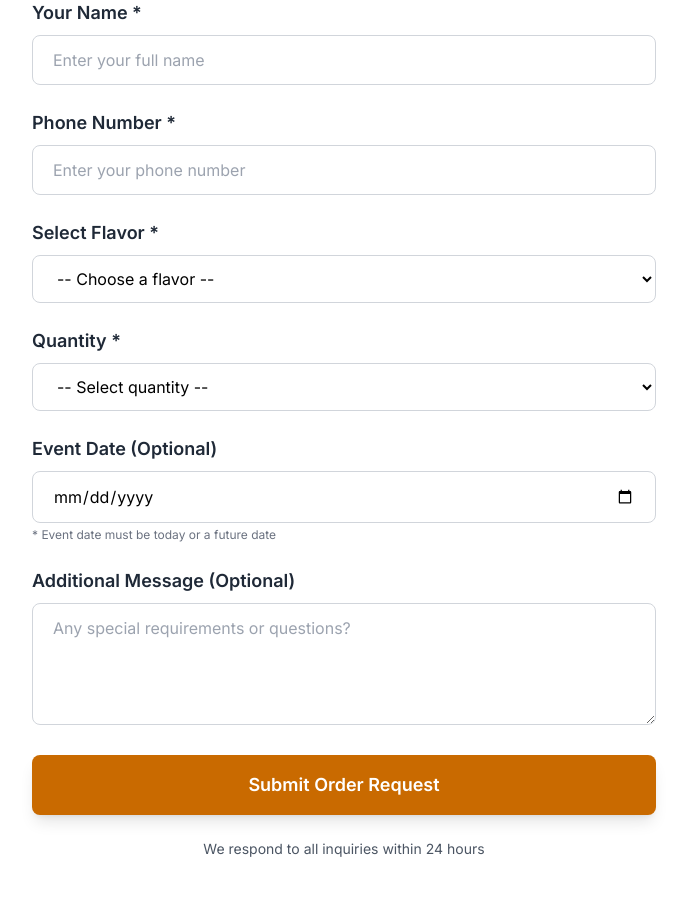
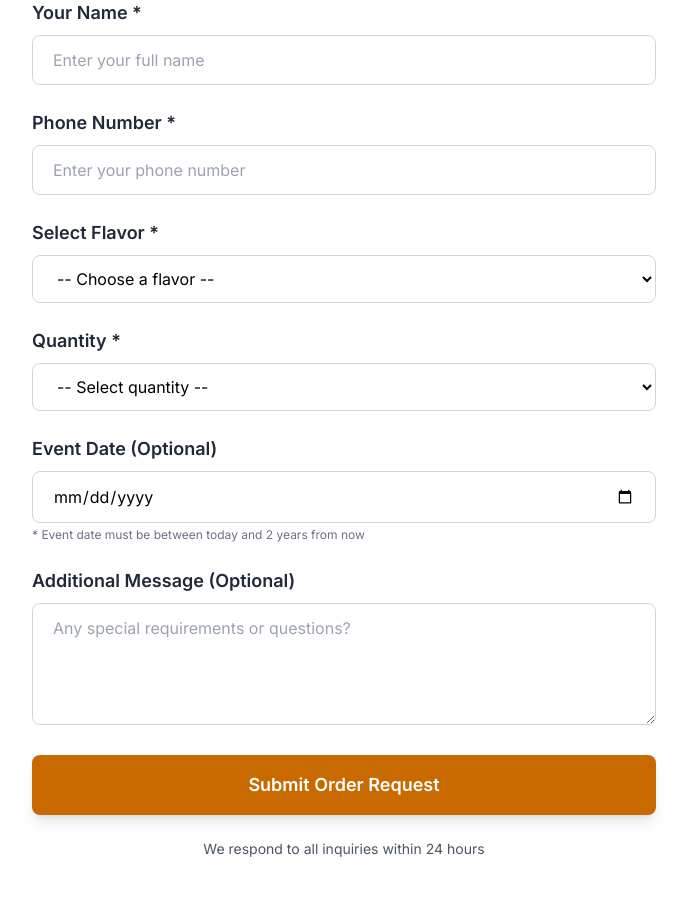
Before and after one commit to Jay1425/velora, a Flask app: page /contact in a window 1280 px wide. Shown: the part 522-1444 px from the top of the page, without its empty margins (296-983 px from the left). Run offline with Flask 3, Linux system fonts and the light colour scheme; some libraries are stand-ins or nearby versions.

Commit message:
Add maximum date validation (2 years) to prevent unrealistic future dates

```diff
--- a/app/routes/main.py
+++ b/app/routes/main.py
@@ -51,13 +51,19 @@ def contact():
         event_date_str = request.form.get('event_date')
         message = request.form.get('message')
 
-        # Validate event date (if provided) - must be future date
+        # Validate event date (if provided) - must be future date within 2 years
         if event_date_str:
             try:
                 event_date = datetime.strptime(event_date_str, '%Y-%m-%d').date()
                 today = date.today()
+                max_date = today.replace(year=today.year + 2)
+
                 if event_date < today:
                     flash('Event date cannot be in the past. Please select a future date.', 'error')
+                    return redirect(url_for('main.contact'))
+
+                if event_date > max_date:
+                    flash('Event date cannot be more than 2 years in the future. Please select a reasonable date.', 'error')
                     return redirect(url_for('main.contact'))
             except ValueError:
                 flash('Invalid date format. Please select a valid date.', 'error')
--- a/templates/contact.html
+++ b/templates/contact.html
@@ -219,8 +219,9 @@
                            id="event_date"
                            name="event_date"
                            min=""
+                           max=""
                            class="w-full px-5 py-3 border border-gray-300 rounded-lg focus:outline-none focus:border-saffron">
-                    <p class="text-xs text-gray-500 mt-1">* Event date must be today or a future date</p>
+                    <p class="text-xs text-gray-500 mt-1">* Event date must be between today and 2 years from now</p>
                 </div>
 
                 <!-- Message -->
@@ -306,12 +307,20 @@
 
     <!-- Date Validation Script -->
     <script>
-        // Set minimum date to today for event date picker
+        // Set minimum and maximum dates for event date picker
         document.addEventListener('DOMContentLoaded', function() {
             const eventDateInput = document.getElementById('event_date');
             if (eventDateInput) {
-                const today = new Date().toISOString().split('T')[0];
-                eventDateInput.setAttribute('min', today);
+                const today = new Date();
+                const minDate = today.toISOString().split('T')[0];
+
+                // Set max date to 2 years from today
+                const maxDate = new Date();
+                maxDate.setFullYear(maxDate.getFullYear() + 2);
+                const maxDateStr = maxDate.toISOString().split('T')[0];
+
+                eventDateInput.setAttribute('min', minDate);
+                eventDateInput.setAttribute('max', maxDateStr);
             }
         });
     </script>
```
